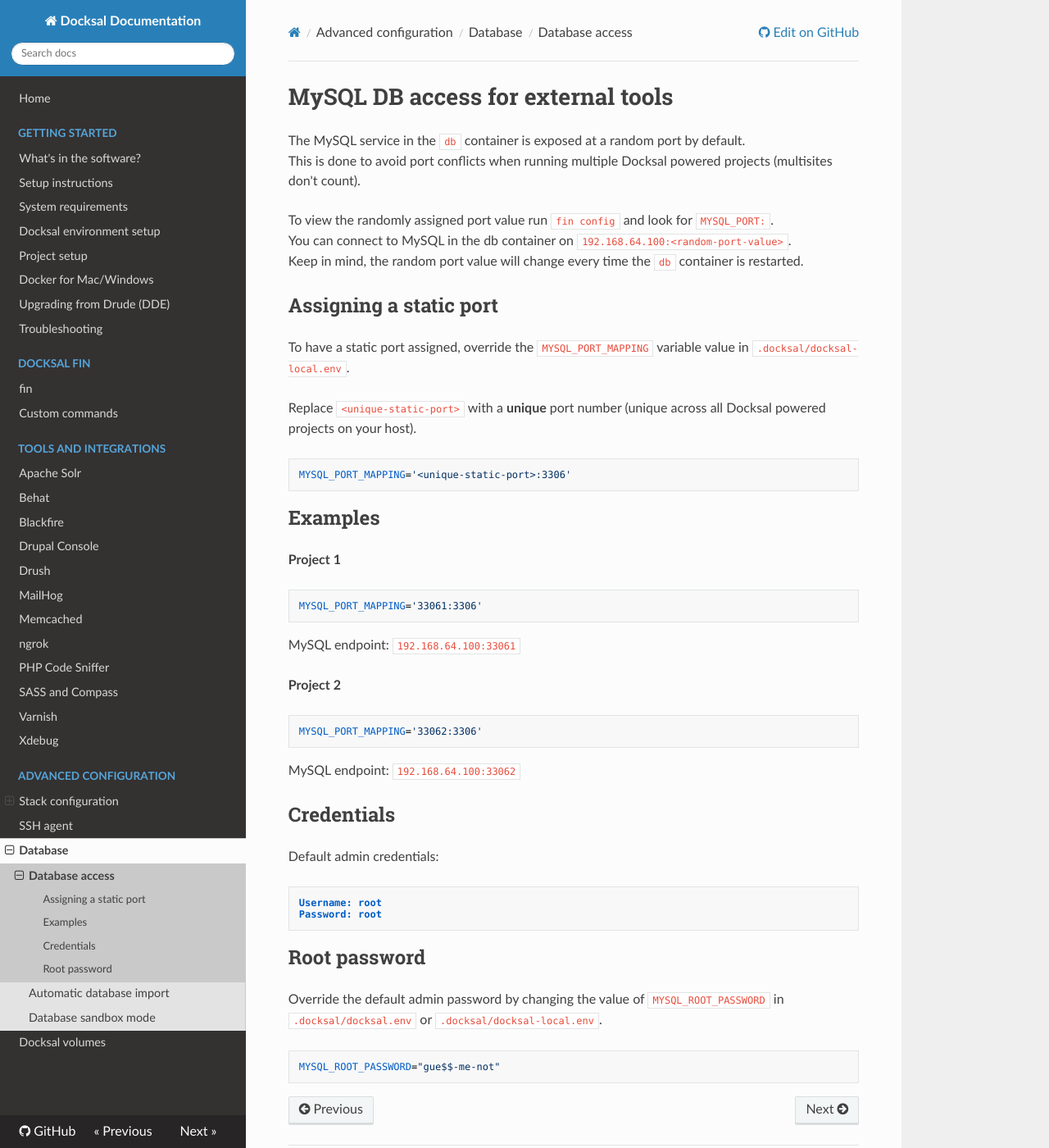
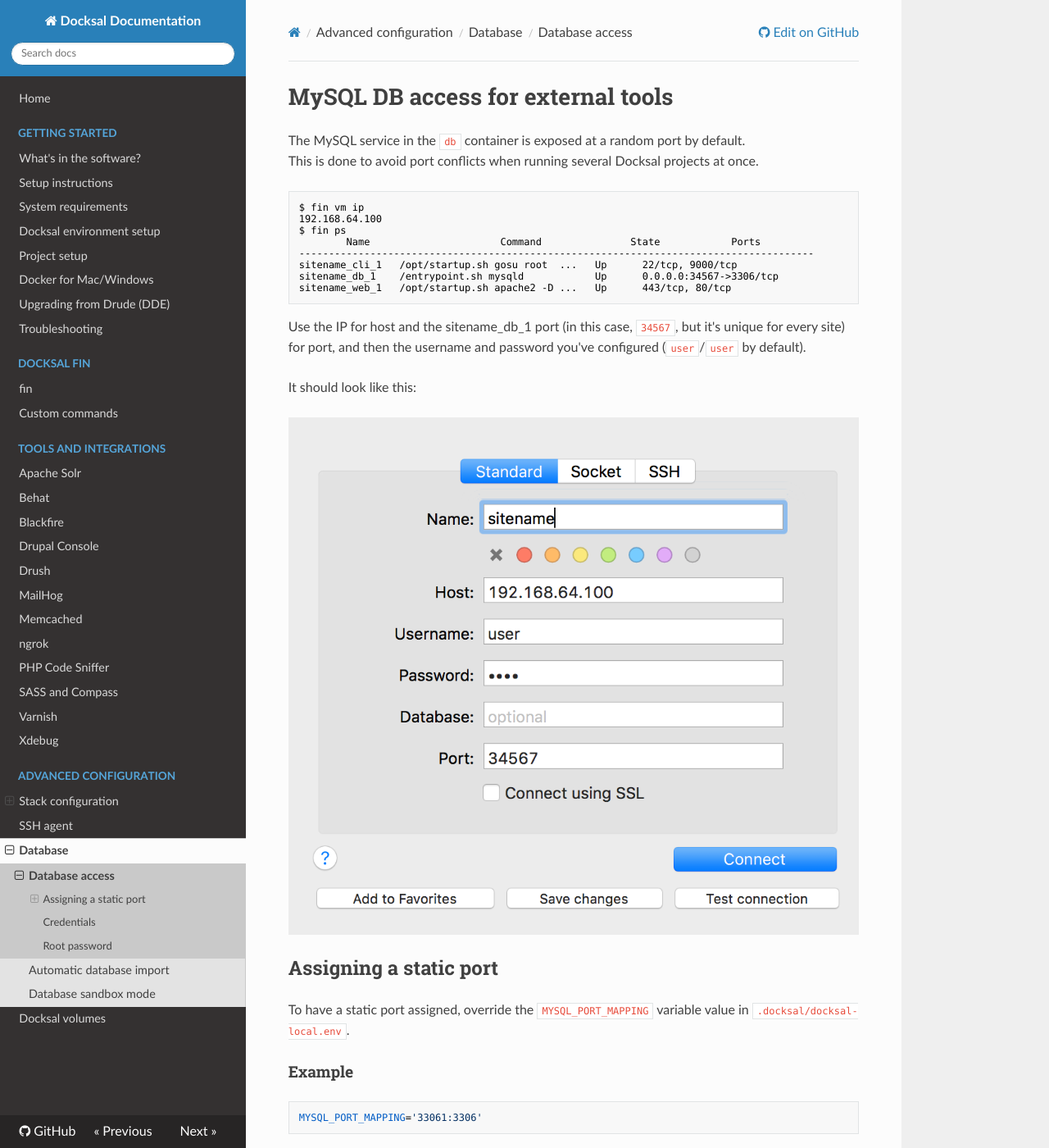
Before and after one commit to docksal/docksal, an MkDocs documentation site: the page built from docs/advanced/db-access.md, in a window 1280 px wide and 1400 px high. Shown: the whole window at 82% size. Built offline with MkDocs 1.6.1, drawn with Linux system fonts in a browser that asks for light colours; nearby versions of some CDN libraries; old or Windows-style settings are respelled for this version of MkDocs; some of the changed text lies outside the part shown.

Commit message:
Improve connecting with external tools docs. Fixes #147

````diff
--- a/docs/advanced/db-access.md
+++ b/docs/advanced/db-access.md
@@ -1,41 +1,48 @@
 # MySQL DB access for external tools
 
 The MySQL service in the `db` container is exposed at a random port by default.
-This is done to avoid port conflicts when running multiple Docksal powered projects (multisites don't count).
+This is done to avoid port conflicts when running several Docksal projects at once.
 
-To view the randomly assigned port value run `fin config` and look for `MYSQL_PORT:`.
-You can connect to MySQL in the db container on `192.168.64.100:<random-port-value>`.
-Keep in mind, the random port value will change every time the `db` container is restarted.
+```
+$ fin vm ip
+192.168.64.100
+$ fin ps
+        Name                      Command               State            Ports
+---------------------------------------------------------------------------------------
+sitename_cli_1   /opt/startup.sh gosu root  ...   Up      22/tcp, 9000/tcp
+sitename_db_1    /entrypoint.sh mysqld            Up      0.0.0.0:34567->3306/tcp
+sitename_web_1   /opt/startup.sh apache2 -D ...   Up      443/tcp, 80/tcp
+```
+
+Use the IP for host and the sitename_db_1 port (in this case, `34567`, but it's unique for every site) for port, and then the username and password you've configured (`user`/`user` by default).
+
+It should look like this:
+
+![macOS DNS settings](../_img/db-access-sqlpro.png)
 
 ## Assigning a static port
 
 To have a static port assigned, override the `MYSQL_PORT_MAPPING` variable value in `.docksal/docksal-local.env`.
 
-Replace `<unique-static-port>` with a **unique** port number (unique across all Docksal powered projects on your host).
-
-```
-MYSQL_PORT_MAPPING='<unique-static-port>:3306'
-```
-
-## Examples
-
-**Project 1**
+### Example
 
 ```
 MYSQL_PORT_MAPPING='33061:3306'
 ```
 
-MySQL endpoint: `192.168.64.100:33061`
+In this case current project db will be accessible at `192.168.64.100:33061`.
 
-**Project 2**
+!!! note "Unique port numbers for concurrent projects"
+    If you plan to run several Docksal projects with exposed static ports at once, then use unique exposed port numbers.
+
+## Credentials
+
+Default user credentials:
 
 ```
-MYSQL_PORT_MAPPING='33062:3306'
+Username: user
+Password: user
 ```
-
-MySQL endpoint: `192.168.64.100:33062`
-
-## Credentials
 
 Default admin credentials:
 
````
Also changed, not shown: docs/_img/db-access-sqlpro.png (added).
